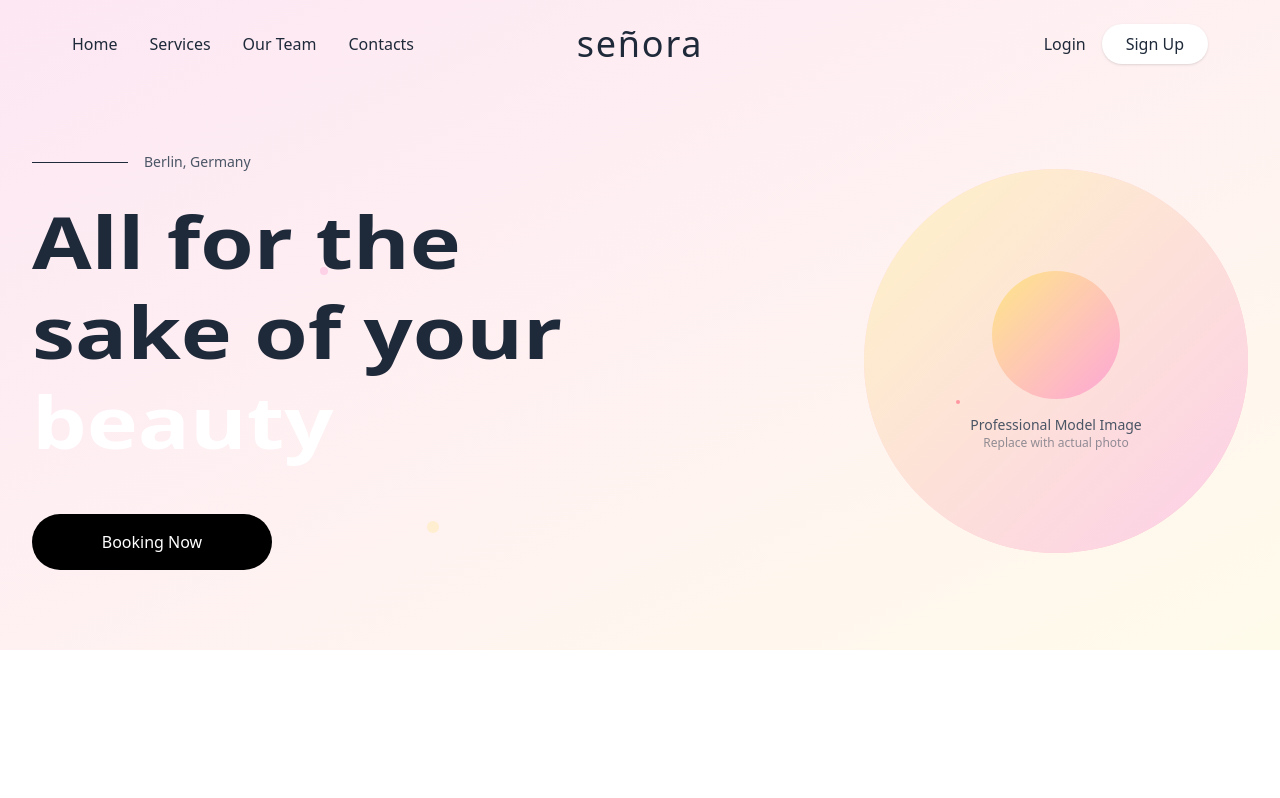
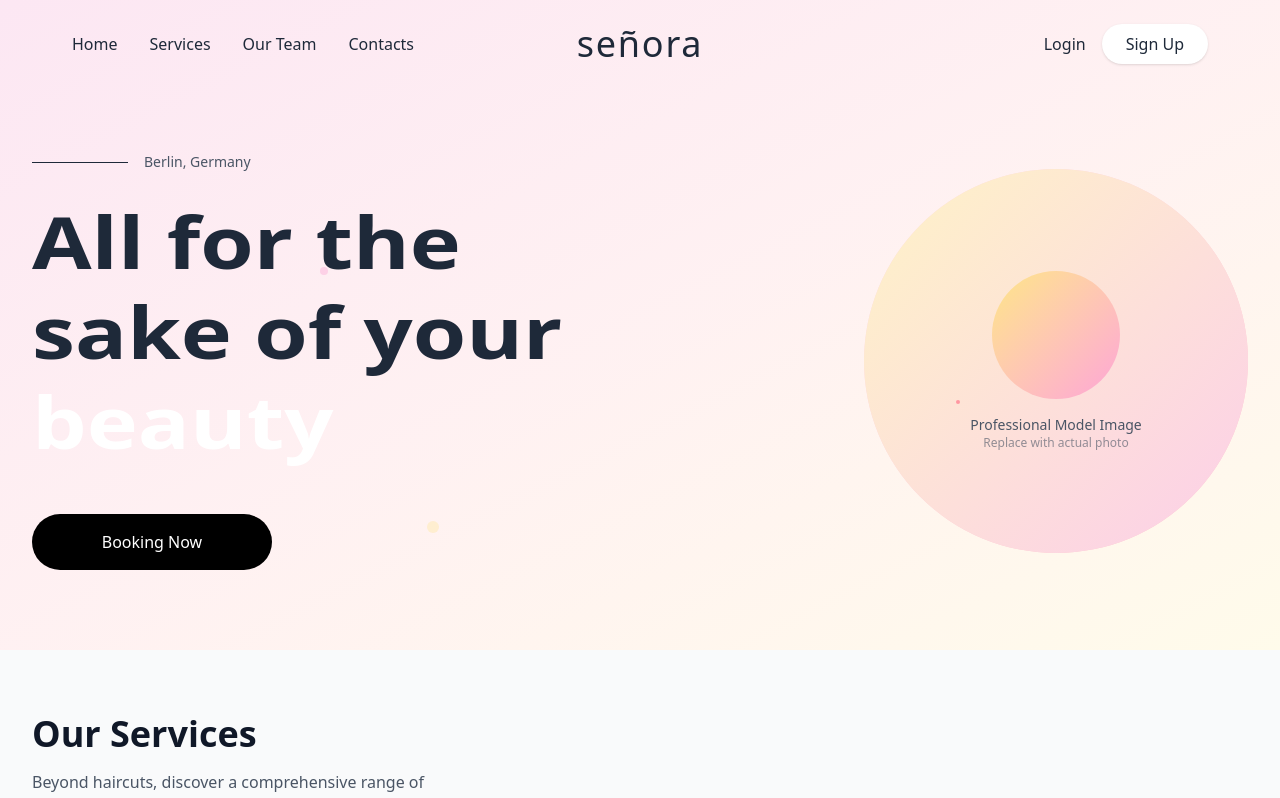
Before and after one commit to AllanKariuki/marketing-app, a React (Vite) app: page /beauty-salon in a window 1280 px wide. Shown: the top 798 px of the page. Built offline with nearby package versions, Linux system fonts and the light colour scheme.

Commit message:
feat: add the services section

```diff
--- a/src/pages/BeautySalon.tsx
+++ b/src/pages/BeautySalon.tsx
@@ -1,10 +1,12 @@
 import React from "react";
 import BeautySalonLanding from "../components/BeautySalonLanding";
+import OurServices from "../components/OurServices";
 
 const BeautySalon: React.FC = () => {
   return (
     <div className="min-h-screen">
       <BeautySalonLanding />
+      <OurServices />
     </div>
   );
 };
```
